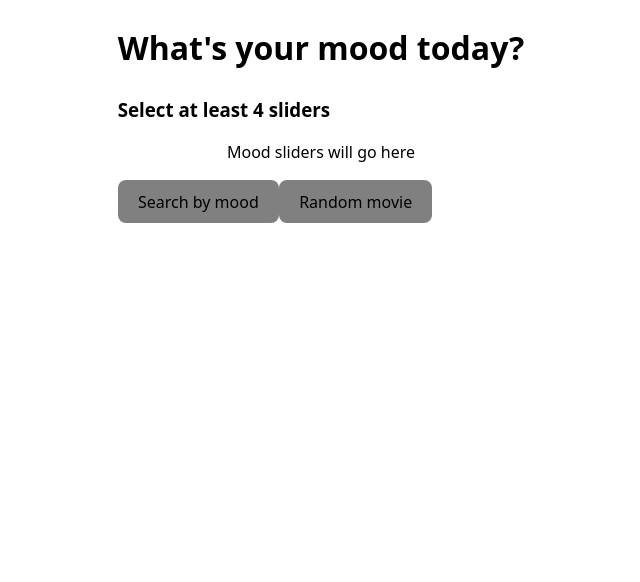
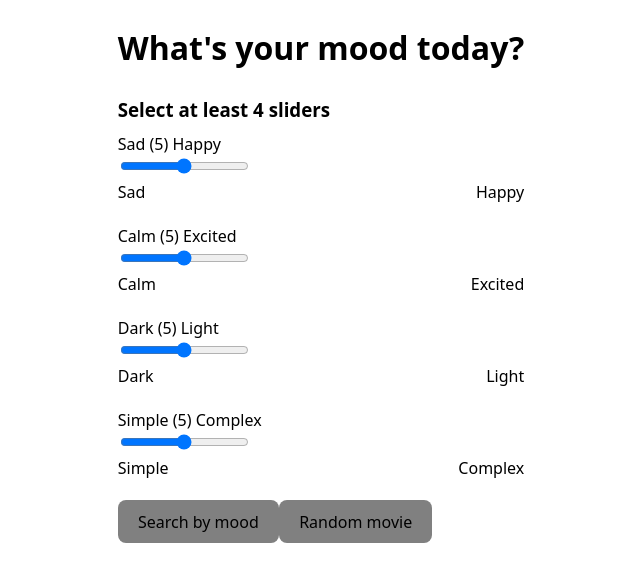
Before and after one commit to sonia-br/mood-based-movie-generator, a React (Vite) app: page / in a window 1280 px wide. Shown: the top 582 px of the page, without its empty margins (319-959 px from the left). Built offline with nearby package versions, Linux system fonts and the light colour scheme; no server answers.

Commit message:
feat: add basic sliders to home page to set mood

```diff
--- /dev/null
+++ b/src/components/MoodSlider.css
@@ -0,0 +1,9 @@
+.slider
+{
+    margin-bottom: 20px;
+}
+.slider__title
+{
+    display: flex;
+    justify-content: space-between;
+}
--- /dev/null
+++ b/src/components/MoodSlider.jsx
@@ -0,0 +1,38 @@
+import { useState } from "react";
+import './MoodSlider.css';
+
+function MoodSlider(props)
+{
+    // 5-neutral value, user changes it
+    const [value, setValue] = useState(5);
+
+    function handleChange(event)
+    {
+        const newValue = Number(event.target.value);
+        setValue(newValue);
+        props.onChange(props.moodName, newValue);
+    }
+
+    return(
+        <div className="slider">
+            <label htmlFor={props.moodName}>
+                {props.labelLeft} ({value}) {props.labelRight}
+            </label>
+            <br />
+            <input
+                id={props.moodName}
+                type="range"
+                min="0"
+                max="10"
+                step="1"
+                value={value}
+                onChange={handleChange}/>
+            <div className="slider__title">
+                <span>{props.labelLeft}</span>
+                <span>{props.labelRight}</span>
+            </div>
+        </div>
+    );
+}
+
+export default MoodSlider;
--- /dev/null
+++ b/src/pages/Home.css
@@ -0,0 +1,12 @@
+.mood-sliders
+{
+    margin: 30px auto;
+    padding: 20px;
+    min-width: 600px;
+}
+.content__buttons
+{
+    display: flex;
+    justify-content: space-evenly;
+    min-width: 600px;
+}
--- a/src/pages/Home.jsx
+++ b/src/pages/Home.jsx
@@ -1,4 +1,6 @@
 import { Link } from 'react-router-dom';
+import MoodSlider from '../components/MoodSlider';
+
 
 function Home()
 {
@@ -6,11 +8,36 @@ function Home()
         <div>
             <h1>What's your mood today?</h1>
             <h3>Select at least 4 sliders</h3>
-            <p>Mood sliders will go here</p>
-            <div>
-                <Link to="/mood-results">
-                    <button>Search by mood</button>
-                </Link>
+            <section className="mood-sliders">
+                <MoodSlider
+                labelLeft="Sad"
+                labelRight="Happy"
+                moodName="happiness"
+                onChange={(name, value) => console.log(name,value)}
+                />
+            <MoodSlider
+                labelLeft="Calm"
+                labelRight="Excited"
+                moodName="excitement"
+                onChange={(name, value) => console.log(name,value)}
+                />
+            <MoodSlider
+                labelLeft="Dark"
+                labelRight="Light"
+                moodName="lightness"
+                onChange={(name, value) => console.log(name,value)}
+                />
+            <MoodSlider
+                labelLeft="Simple"
+                labelRight="Complex"
+                moodName="simplicity"
+                onChange={(name, value) => console.log(name,value)}
+                /></section>
+
+            <div className="content__buttons">
+                    <Link to="/mood-results">
+                        <button>Search by mood</button>
+                    </Link>
                 <Link to="/random">
                     <button>Random movie</button>
                 </Link>
```
